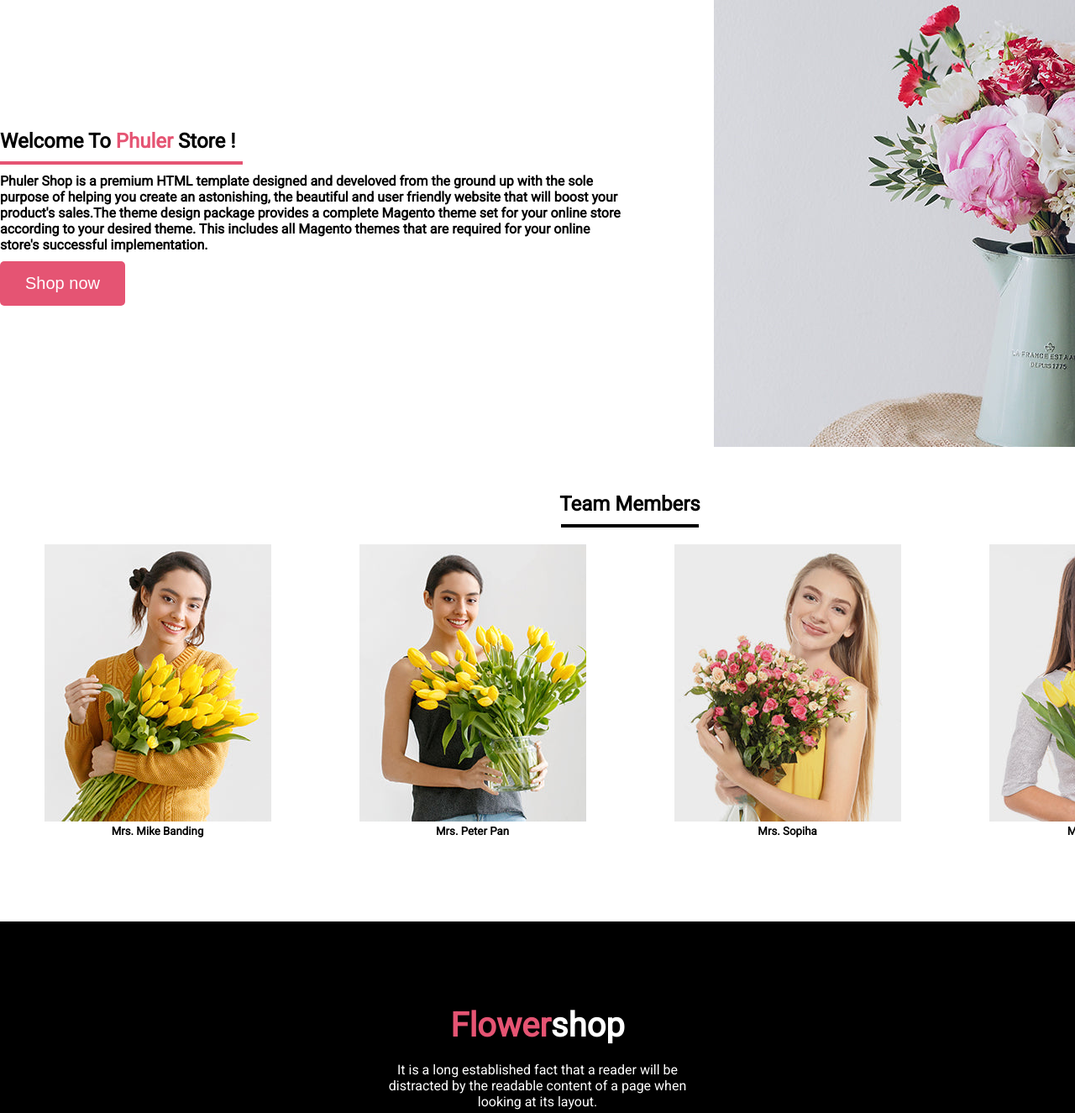
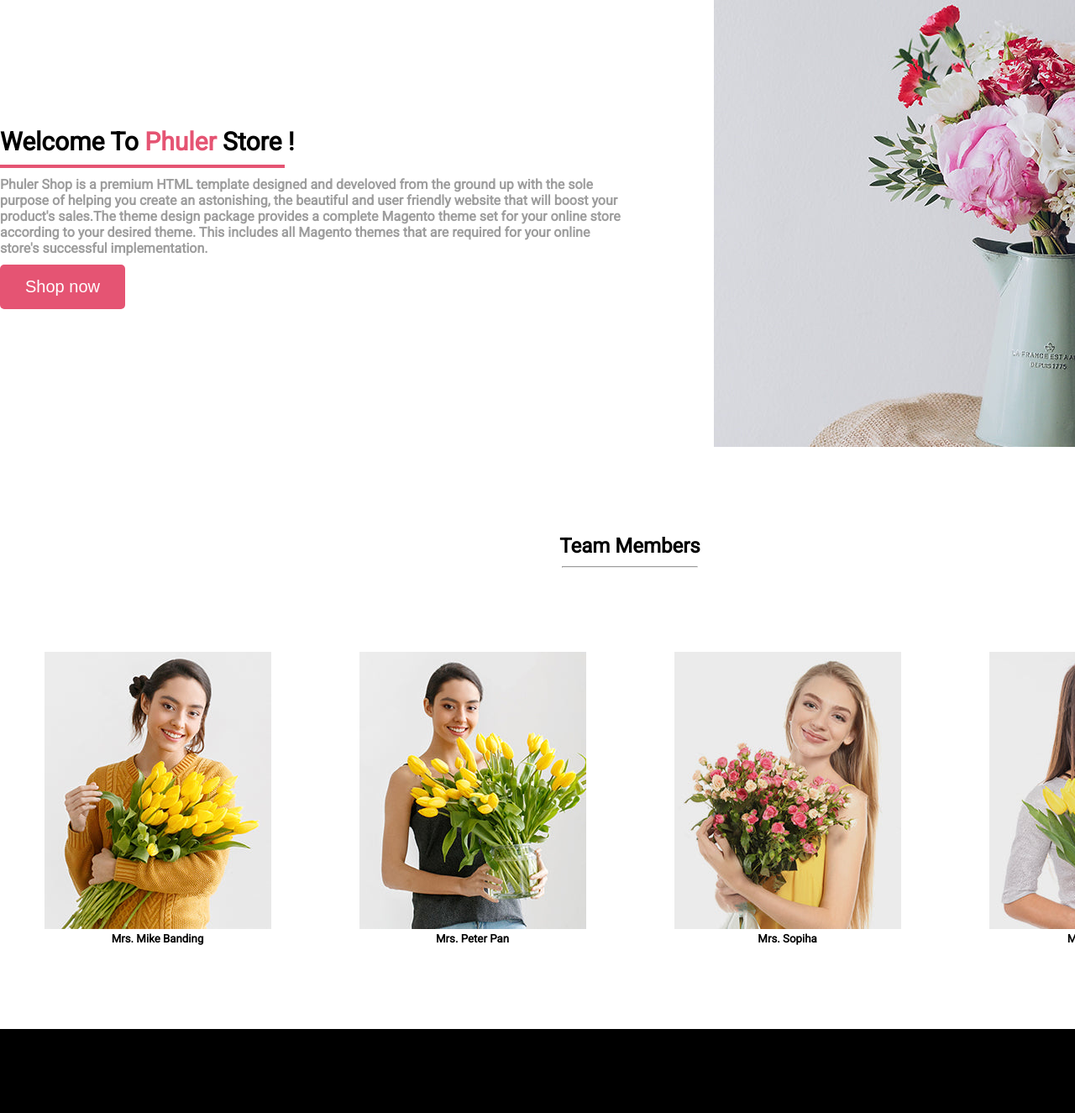
Before and after one commit to Developersobuj/assignment01_flower_store, a plain HTML site: page index.html in a window 1280 px wide. Shown: the part 4982-6307 px from the top of the page at 84% size. Drawn offline with Linux system fonts and the light colour scheme.

Commit message:
font colour change

```diff
--- a/css/style.css
+++ b/css/style.css
@@ -264,6 +264,10 @@ p {
     width: 50%;
 }
 
+#left_side>h2 {
+    font-size: 30px;
+}
+
 #left_side>h2,
 hr,
 h4,
@@ -273,7 +277,7 @@ button {
 
 #aboutusDescription div hr {
     margin-top: 10px;
-    width: 285px;
+    width: 335px;
 
     border: 2px solid #E55473;
 }
@@ -290,21 +294,21 @@ button {
     width: 1500px;
     margin: 0 auto;
     text-align: center;
-    padding-top: 50px;
+    padding-top: 100px;
 }
 
 #team>hr {
     width: 160px;
     margin: 0 auto;
     margin-top: 10px;
-    border: 2px solid black;
+    border: 1 px solid #E55473;
 }
 
 #team_img {
     display: flex;
     align-items: center;
     justify-content: space-around;
-    margin-top: 20px;
+    margin-top: 100px;
 }
 
 
--- a/index.html
+++ b/index.html
@@ -111,13 +111,14 @@
         <section>
             <div id="aboutUs">
                 <h1>About <span class="off-color">Us</span></h1>
-                <h4>Where flower our inspiration</h4>
+                <h4 class="feature-details">Where flower our inspiration</h4>
             </div>
             <div id="aboutusDescription">
                 <div id="left_side">
                     <h2>Welcome To <span class="off-color ">Phuler</span> Store !</h2>
                     <hr>
-                    <h4>Phuler Shop is a premium HTML template designed and develoved from the ground up with the sole
+                    <h4 class="feature-details">Phuler Shop is a premium HTML template designed and develoved from the
+                        ground up with the sole
                         purpose of helping you create an astonishing, the beautiful and user friendly website that will
                         boost your product's sales.The theme design package provides a complete Magento theme set for
                         your online store according to
```
